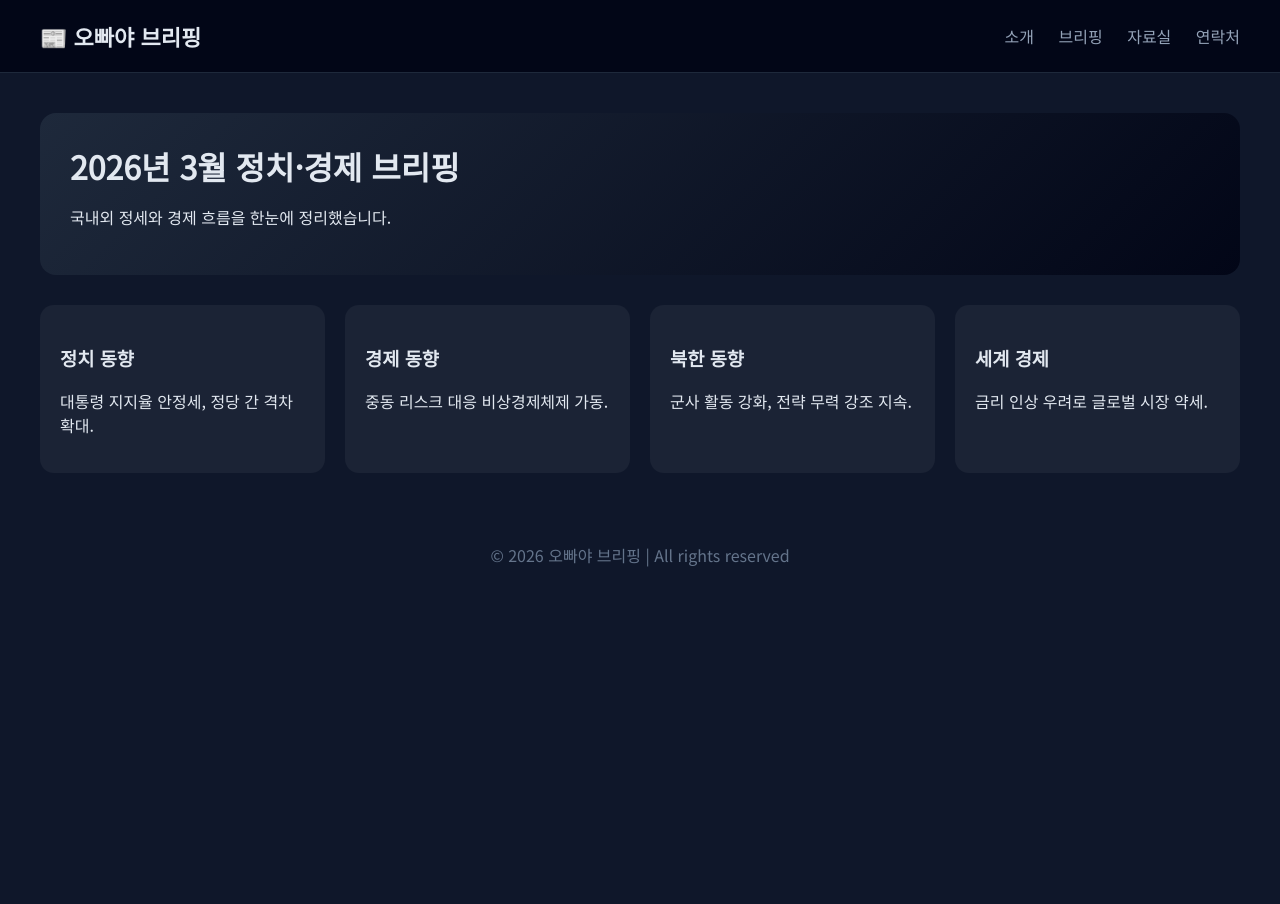
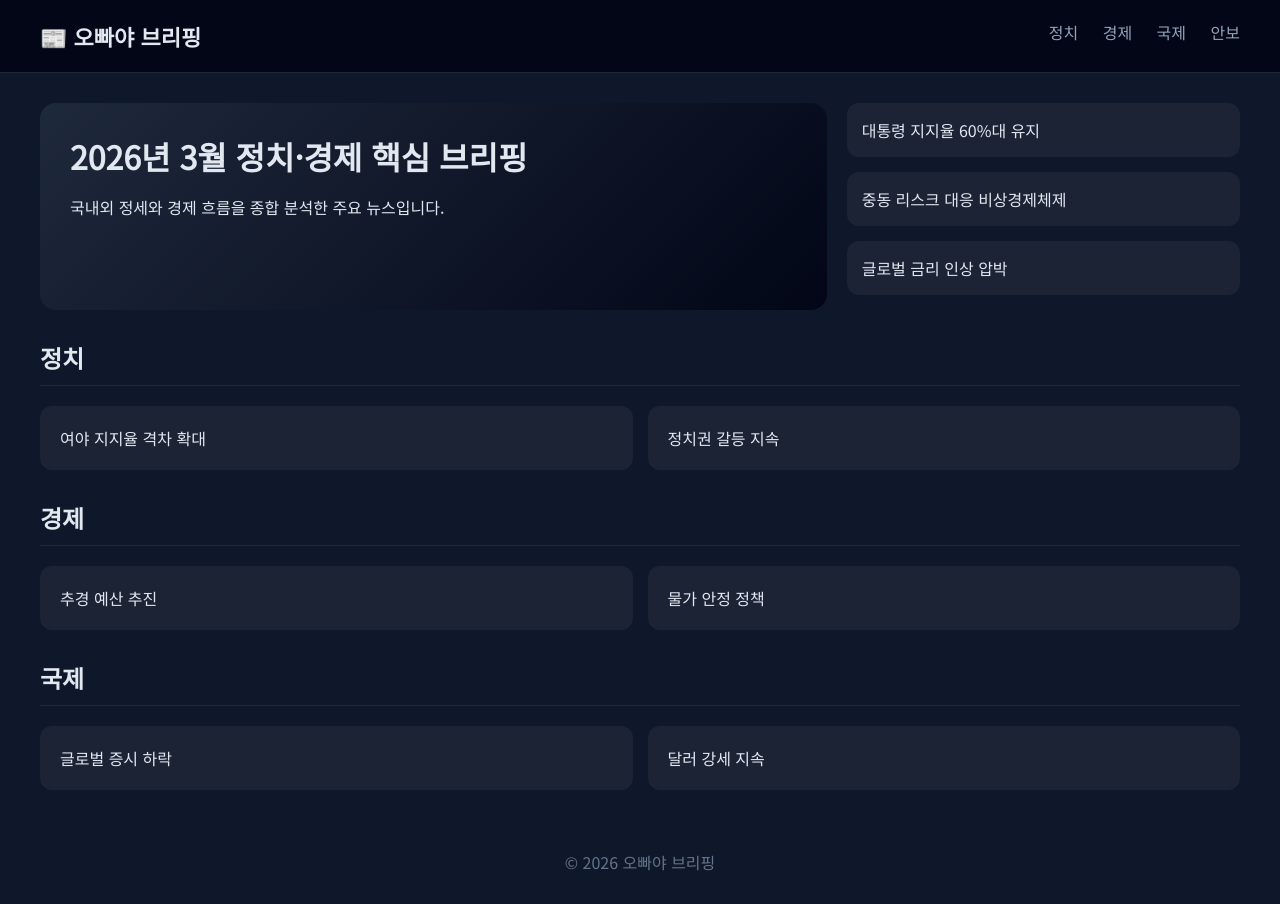
Before and after one commit to bgun33399-cloud/oppaya-site, a plain HTML site: page index.html in a window 1280 px wide. Before the commit the page ends 800 px from the top, so only its background shows below. Drawn offline with Linux system fonts and the light colour scheme.

Commit message:
Refactor index.html structure and styles

```diff
--- a/index.html
+++ b/index.html
@@ -17,15 +17,14 @@ body {
 .header {
   background: #020617;
   padding: 20px 40px;
-  border-bottom: 1px solid #1e293b;
   display: flex;
   justify-content: space-between;
-  align-items: center;
+  border-bottom: 1px solid #1e293b;
 }
 
 .logo {
+  font-weight: bold;
   font-size: 22px;
-  font-weight: bold;
 }
 
 .nav a {
@@ -34,46 +33,66 @@ body {
   text-decoration: none;
 }
 
-.nav a:hover {
-  color: white;
-}
-
-/* 메인 */
+/* 컨테이너 */
 .container {
   max-width: 1200px;
   margin: auto;
-  padding: 40px;
+  padding: 30px;
 }
 
-/* 헤드라인 */
-.headline {
+/* 상단 뉴스 */
+.top-news {
+  display: grid;
+  grid-template-columns: 2fr 1fr;
+  gap: 20px;
+}
+
+/* 메인 뉴스 */
+.main-news {
   background: linear-gradient(135deg, #1e293b, #020617);
   padding: 30px;
   border-radius: 16px;
-  margin-bottom: 30px;
 }
 
-.headline h1 {
+.main-news h1 {
   margin: 0;
 }
 
-/* 뉴스 카드 */
+/* 사이드 뉴스 */
+.side-news .item {
+  background: rgba(255,255,255,0.05);
+  padding: 15px;
+  margin-bottom: 15px;
+  border-radius: 12px;
+}
+
+/* 카테고리 */
+.category {
+  margin-top: 30px;
+}
+
+.category h2 {
+  border-bottom: 1px solid #1e293b;
+  padding-bottom: 10px;
+}
+
+/* 카드 */
 .grid {
   display: grid;
   grid-template-columns: repeat(auto-fit, minmax(250px, 1fr));
-  gap: 20px;
+  gap: 15px;
 }
 
 .card {
   background: rgba(255,255,255,0.05);
   padding: 20px;
-  border-radius: 14px;
+  border-radius: 12px;
   transition: 0.3s;
 }
 
 .card:hover {
+  background: rgba(255,255,255,0.08);
   transform: translateY(-5px);
-  background: rgba(255,255,255,0.08);
 }
 
 /* 푸터 */
@@ -92,52 +111,64 @@ body {
 <div class="header">
   <div class="logo">📰 오빠야 브리핑</div>
   <div class="nav">
-    <a href="#">소개</a>
-    <a href="#">브리핑</a>
-    <a href="#">자료실</a>
-    <a href="#">연락처</a>
+    <a href="#">정치</a>
+    <a href="#">경제</a>
+    <a href="#">국제</a>
+    <a href="#">안보</a>
   </div>
 </div>
 
-<!-- 메인 -->
 <div class="container">
 
-  <!-- 헤드라인 -->
-  <div class="headline">
-    <h1>2026년 3월 정치·경제 브리핑</h1>
-    <p>국내외 정세와 경제 흐름을 한눈에 정리했습니다.</p>
-  </div>
+  <!-- 상단 뉴스 -->
+  <div class="top-news">
 
-  <!-- 뉴스 카드 -->
-  <div class="grid">
-
-    <div class="card">
-      <h3>정치 동향</h3>
-      <p>대통령 지지율 안정세, 정당 간 격차 확대.</p>
+    <!-- 메인 -->
+    <div class="main-news">
+      <h1>2026년 3월 정치·경제 핵심 브리핑</h1>
+      <p>국내외 정세와 경제 흐름을 종합 분석한 주요 뉴스입니다.</p>
     </div>
 
-    <div class="card">
-      <h3>경제 동향</h3>
-      <p>중동 리스크 대응 비상경제체제 가동.</p>
-    </div>
-
-    <div class="card">
-      <h3>북한 동향</h3>
-      <p>군사 활동 강화, 전략 무력 강조 지속.</p>
-    </div>
-
-    <div class="card">
-      <h3>세계 경제</h3>
-      <p>금리 인상 우려로 글로벌 시장 약세.</p>
+    <!-- 사이드 -->
+    <div class="side-news">
+      <div class="item">대통령 지지율 60%대 유지</div>
+      <div class="item">중동 리스크 대응 비상경제체제</div>
+      <div class="item">글로벌 금리 인상 압박</div>
     </div>
 
   </div>
 
+  <!-- 정치 -->
+  <div class="category">
+    <h2>정치</h2>
+    <div class="grid">
+      <div class="card">여야 지지율 격차 확대</div>
+      <div class="card">정치권 갈등 지속</div>
+    </div>
+  </div>
+
+  <!-- 경제 -->
+  <div class="category">
+    <h2>경제</h2>
+    <div class="grid">
+      <div class="card">추경 예산 추진</div>
+      <div class="card">물가 안정 정책</div>
+    </div>
+  </div>
+
+  <!-- 국제 -->
+  <div class="category">
+    <h2>국제</h2>
+    <div class="grid">
+      <div class="card">글로벌 증시 하락</div>
+      <div class="card">달러 강세 지속</div>
+    </div>
+  </div>
+
 </div>
 
-<!-- 푸터 -->
 <div class="footer">
-  © 2026 오빠야 브리핑 | All rights reserved
+  © 2026 오빠야 브리핑
 </div>
 
 </body>
```
